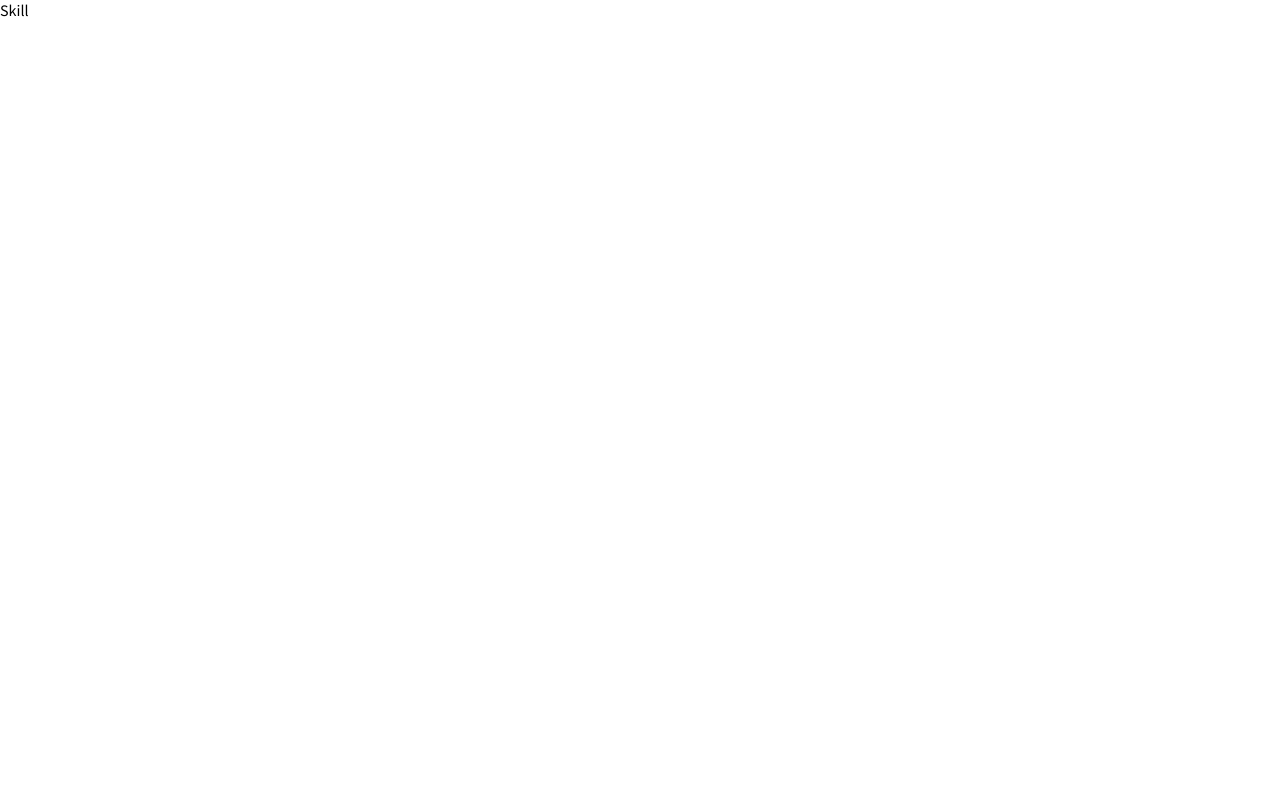
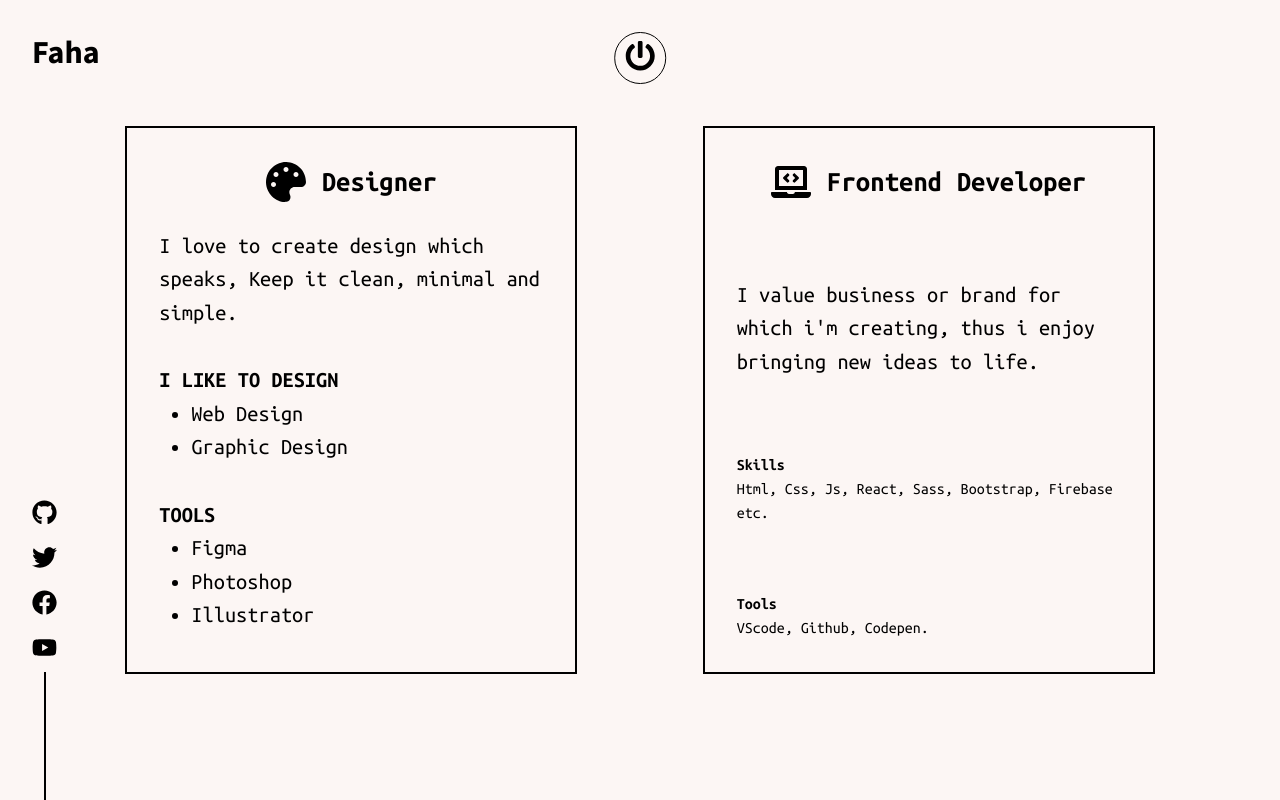
Before and after one commit to faha1999/portfolio-react, a React (Create React App) app: page /skill in a window 1280 px wide. Built offline with nearby package versions, Linux system fonts and the light colour scheme.

Commit message:
complete skills

```diff
--- a/src/components/Skill.jsx
+++ b/src/components/Skill.jsx
@@ -1,5 +1,100 @@
 import React from 'react';
+import { lightTheme } from './Themes';
+import styled, { ThemeProvider } from 'styled-components';
+import { Design, Develope } from './AllSvgs';
+
+import { LogoComponent } from './partials/LogoComponent';
+import { PowerButton } from './partials/PowerButton';
+import { SocialIcons } from './partials/SocialIcons';
+
+const Box = styled.div`
+  background-color: ${(props) => props.theme.body};
+`;
+
+const Details = styled.div`
+  border: 2px solid ${(props) => props.theme.text};
+  color: ${(props) => props.theme.text};
+  background-color: ${(props) => props.theme.body};
+
+  &:hover {
+    color: ${(props) => props.theme.body};
+    background-color: ${(props) => props.theme.text};
+  }
+`;
+
+const Title = styled.h2`
+  ${Details}:hover & {
+    & > * {
+      fill: ${(props) => props.theme.body};
+    }
+  }
+`;
+
+const Description = styled.div`
+  color: ${(props) => props.theme.text};
+
+  ${Details}:hover & {
+    color: ${(props) => props.theme.body};
+  }
+`;
 
 export const Skill = () => {
-  return <div>Skill</div>;
+  return (
+    <ThemeProvider theme={lightTheme}>
+      <LogoComponent theme={lightTheme} />
+      <SocialIcons theme={lightTheme} />
+      <PowerButton theme={lightTheme} />
+
+      <Box className="skills">
+        <Details className="details">
+          <Title className="title">
+            <Design width={40} height={40} /> Designer
+          </Title>
+
+          <Description className="description">
+            I love to create design which speaks, Keep it clean, minimal and
+            simple.
+          </Description>
+
+          <Description className="description">
+            <strong>I like to Design</strong>
+            <ul>
+              <li>Web Design</li>
+              <li>Graphic Design</li>
+            </ul>
+          </Description>
+
+          <Description className="description">
+            <strong>Tools</strong>
+            <ul>
+              <li>Figma</li>
+              <li>Photoshop</li>
+              <li>Illustrator</li>
+            </ul>
+          </Description>
+        </Details>
+
+        <Details className="details">
+          <Title className="title">
+            <Develope width={40} height={40} /> Frontend Developer
+          </Title>
+
+          <Description className="description">
+            I value business or brand for which i'm creating, thus i enjoy
+            bringing new ideas to life.
+          </Description>
+
+          <Description>
+            <strong>Skills</strong>
+            <p>Html, Css, Js, React, Sass, Bootstrap, Firebase etc.</p>
+          </Description>
+
+          <Description>
+            <strong>Tools</strong>
+            <p>VScode, Github, Codepen.</p>
+          </Description>
+        </Details>
+      </Box>
+    </ThemeProvider>
+  );
 };
--- /dev/null
+++ b/src/styles/scss/_skills.scss
@@ -0,0 +1,46 @@
+.skills {
+  width: 100vw;
+  height: 100vh;
+  position: relative;
+  display: flex;
+  justify-content: space-evenly;
+  align-items: center;
+
+  .details {
+    padding: 2rem;
+    width: 30vw;
+    height: 60vh;
+    z-index: 3;
+    line-height: 1.5;
+    cursor: pointer;
+    font-family: 'Ubuntu Mono', monospace;
+    display: flex;
+    flex-direction: column;
+    justify-content: space-between;
+
+    .title {
+      display: flex;
+      justify-content: center;
+      align-items: center;
+      font-size: calc(1em + 1vw);
+
+      & > *:first-child {
+        margin-right: 1rem;
+      }
+    }
+
+    .description {
+      font-size: calc(0.6em + 1vw);
+      padding: 0.5rem 0;
+
+      strong {
+        margin-bottom: 1rem;
+        text-transform: uppercase;
+      }
+      ul,
+      p {
+        margin-left: 2rem;
+      }
+    }
+  }
+}
--- a/src/styles/scss/style.scss
+++ b/src/styles/scss/style.scss
@@ -5,3 +5,4 @@
 @import './intro';
 @import './blog';
 @import './anchor';
+@import './skills';
```
Also changed, not shown: src/styles/css/style.min.css, 1 other file (tests, documents, lock files or other folders).
